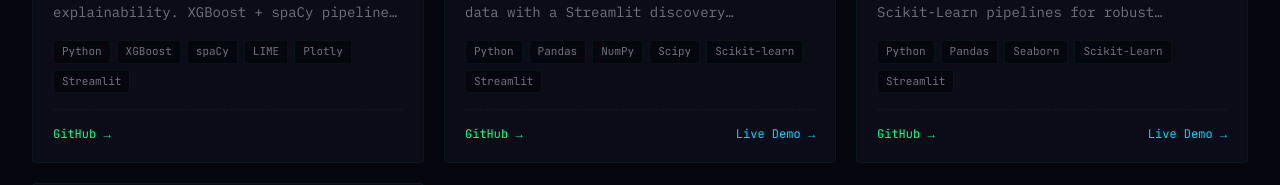
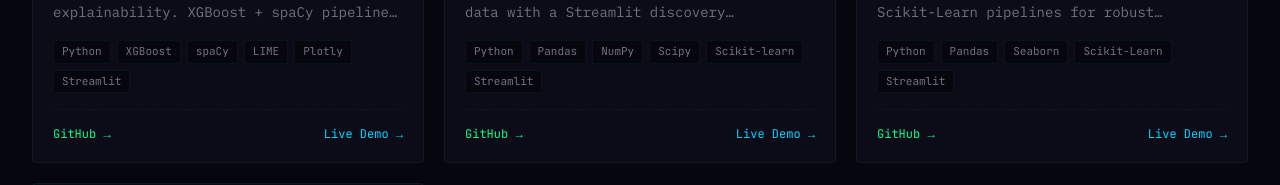
Before and after one commit to Swapnil-bo/Portfolio, a React (Vite) app: page / in a window 1280 px wide. Shown: the part 2960-3145 px from the top of the page. Built offline with nearby package versions, Linux system fonts and the light colour scheme.

Commit message:
feat: add TruthLens live demo link

```diff
--- a/src/data/projects.js
+++ b/src/data/projects.js
@@ -87,7 +87,7 @@ export const projects = [
     category: "ML & Data Science",
     featured: false,
     github: "https://github.com/Swapnil-bo/TruthLens",
-    demo: null
+    demo: "https://truthlens-b94mdhrr5aivpntlnzpju6.streamlit.app/"
   },
   {
     name: "CineMatch",
```
Also changed, not shown: .claude/settings.json.
